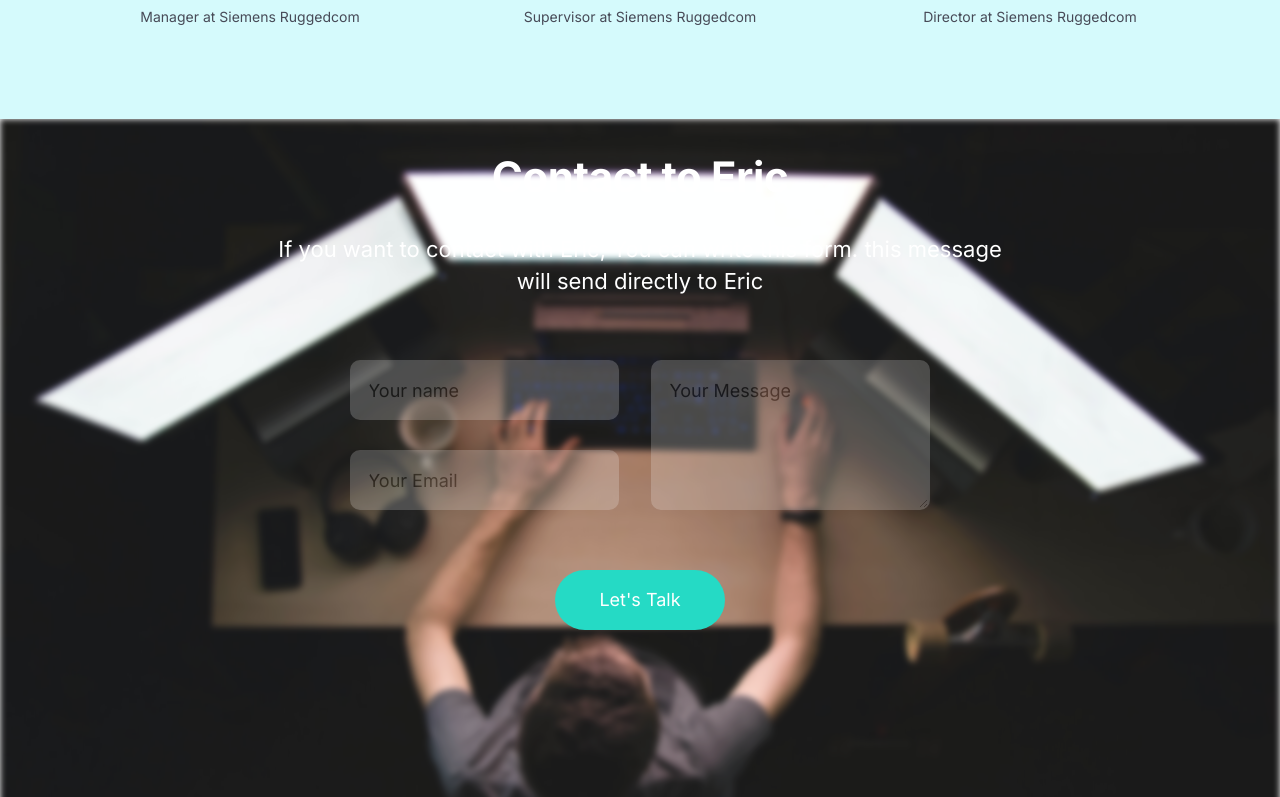
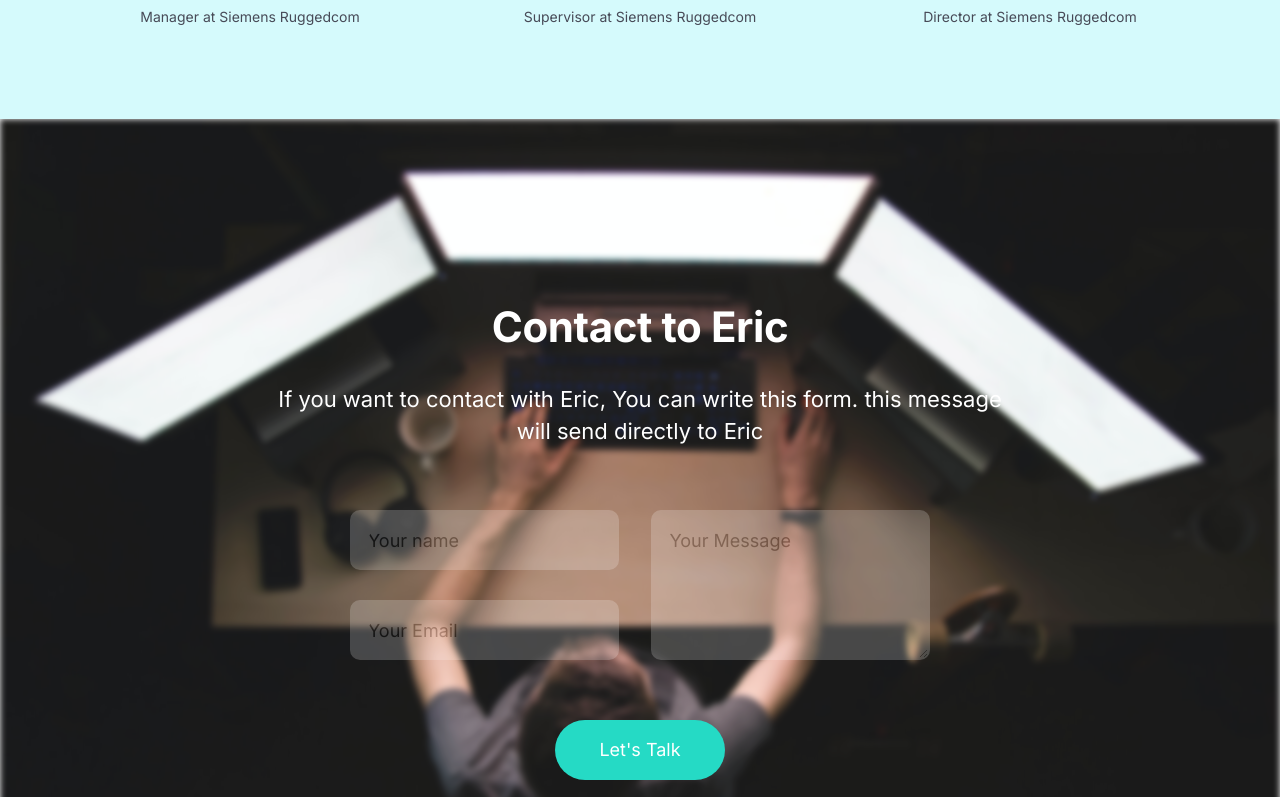
Before and after one commit to rudwo8134/ericworld, a React (Create React App) app: page /#/ in a window 1280 px wide. Shown: the part 6403-7200 px from the top of the page. Built offline with nearby package versions, Linux system fonts and the light colour scheme.

Commit message:
fix the bug on the contact page

```diff
--- a/src/Components/Contact/Contact.jsx
+++ b/src/Components/Contact/Contact.jsx
@@ -60,9 +60,11 @@ const Contactcontainer = styled.div`
   z-index: 4;
   display: flex;
   justify-content: center;
+  align-items: center;
 
   @media screen and (max-width: 480px) {
     height: 1300px;
+    align-items: flex-start;
   }
   .container {
     width: 800px;
@@ -75,6 +77,7 @@ const Contactcontainer = styled.div`
     .contactinfo {
       display: flex;
       flex-direction: column;
+
       .submitbutton {
         margin: 0 auto;
         margin-top: 60px;
```
